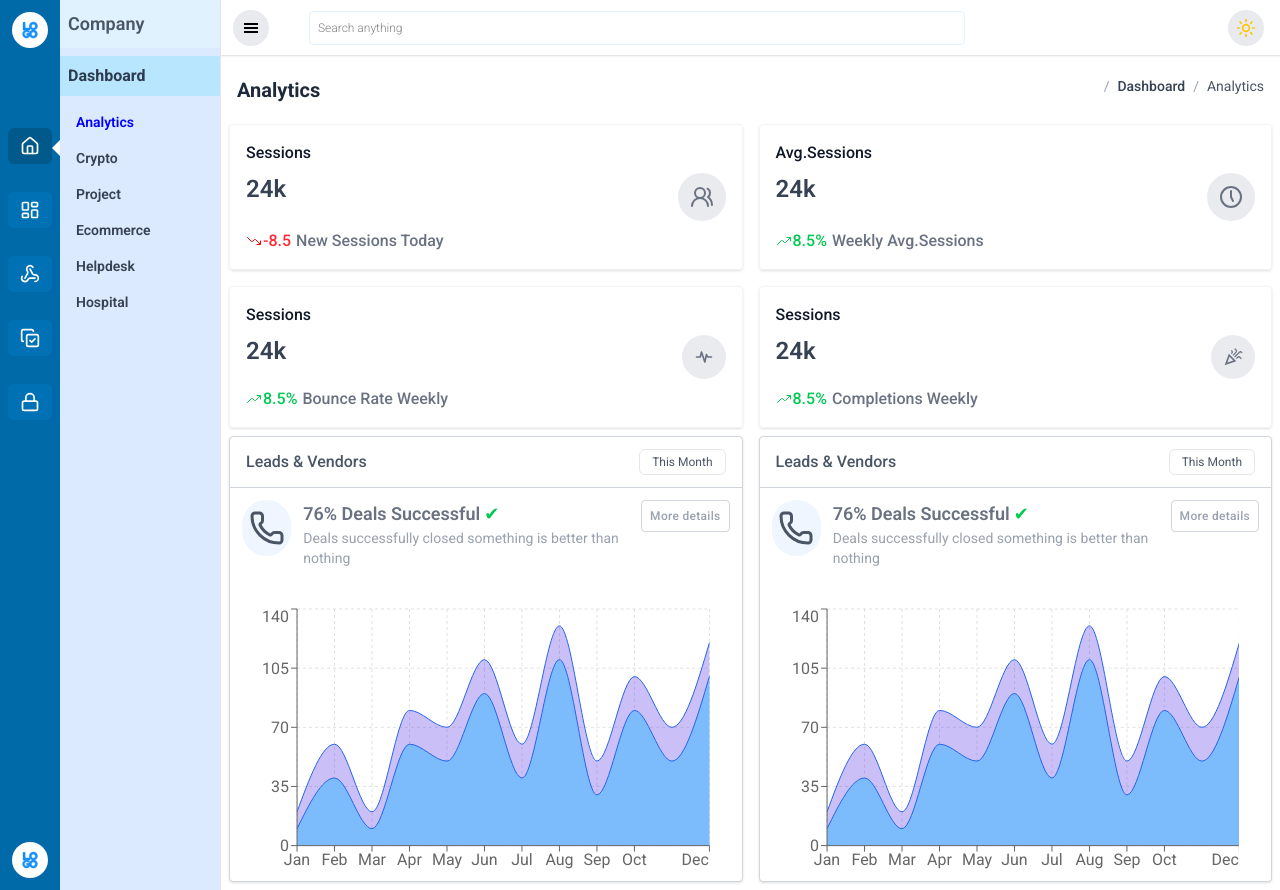
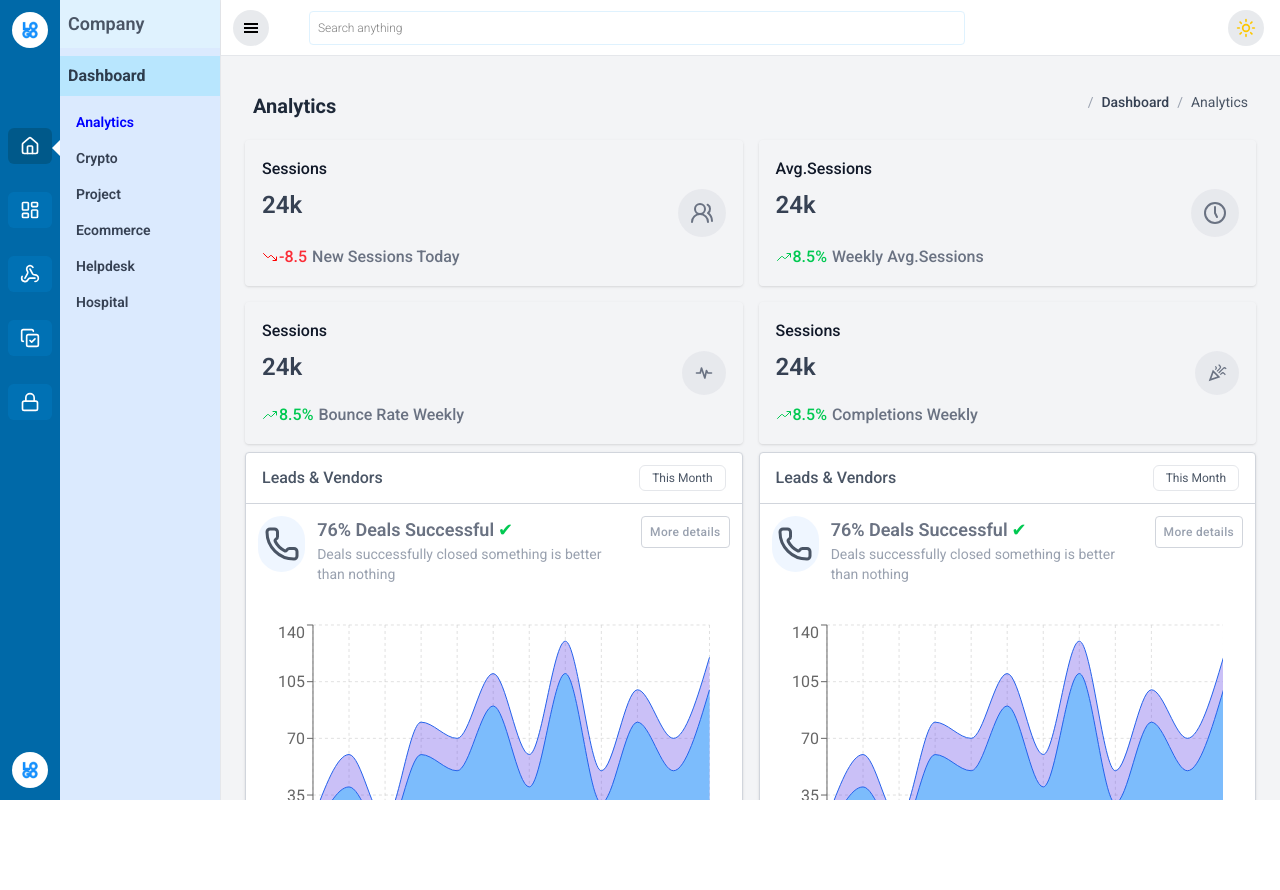
Before and after one commit to abhishekbhattarai0/crm, a React (Vite) app: page /dashboard/analytics in a window 1280 px wide. After the commit the page ends 800 px from the top, so only its background shows below. Built offline with nearby package versions, Linux system fonts and the light colour scheme.

Commit message:
fix layout

```diff
--- a/src/components/layout/PageLayout.tsx
+++ b/src/components/layout/PageLayout.tsx
@@ -4,30 +4,39 @@ import { sidebarCategories } from '@/utils/constants'
 import Header from './Header'
 import { Outlet } from 'react-router'
 
+
+
+
 const PageLayout = () => {
     const { toggleSidebarCategory, updateCategory, activeCategory } = useSidebarContext()
+
     return (
-        <div className='flex ' >
-            <Sidebar  >
-                {sidebarCategories.map(((item, idx) => (
+        <div className="flex h-screen">
+            {/* Sidebar: fixed width, full height */}
+            <Sidebar >
+                {sidebarCategories.map((item, idx) => (
                     <CategoryItem
+                        key={idx}
                         link={item.link}
-                        key={idx}
                         icon={item.icon}
                         title={item.title}
                         onClick={() => {
                             updateCategory(item.title)
                             toggleSidebarCategory(true)
-                            console.log(item.title)
                         }}
-                        isActive={item.title === activeCategory ? true : false}
+                        isActive={item.title === activeCategory}
+                    />
+                ))}
+            </Sidebar>
 
-                    />
-                )))}
-            </Sidebar>
-            <div className='flex-1  text-black min-h-screen'>
+            {/* Main content: margin-left = sidebar width */}
+            <div className="flex-1 flex flex-col  h-screen">
                 <Header />
-                <Outlet />
+
+                {/* Scrollable content */}
+                <main className="flex-1 overflow-auto p-4 bg-gray-100">
+                    <Outlet />
+                </main>
             </div>
         </div>
     )
```
